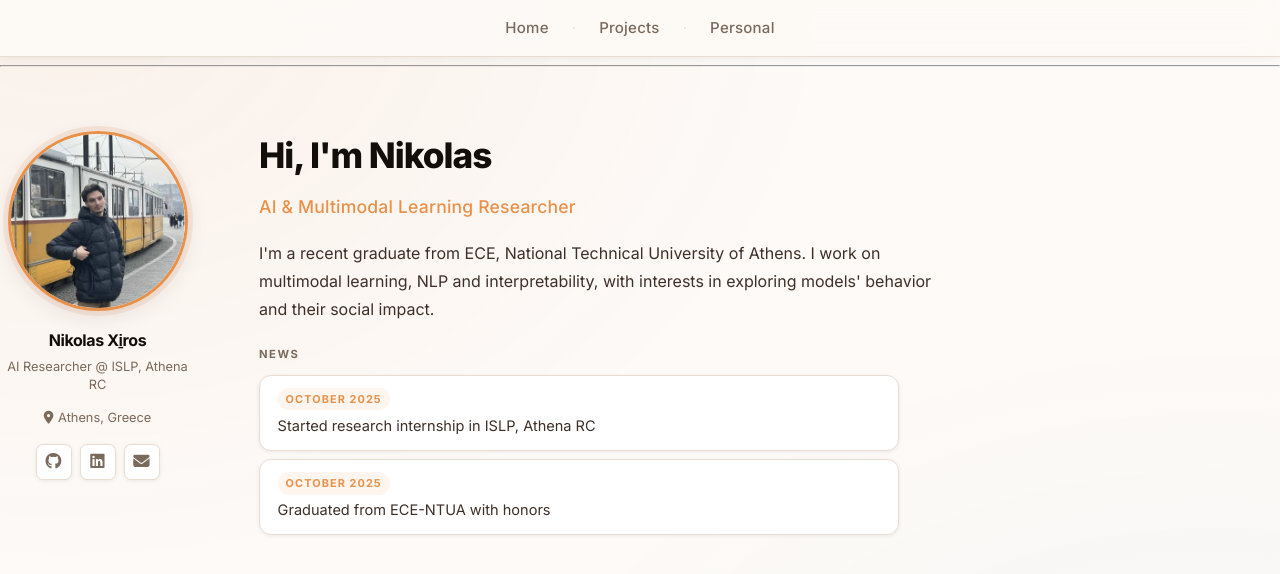
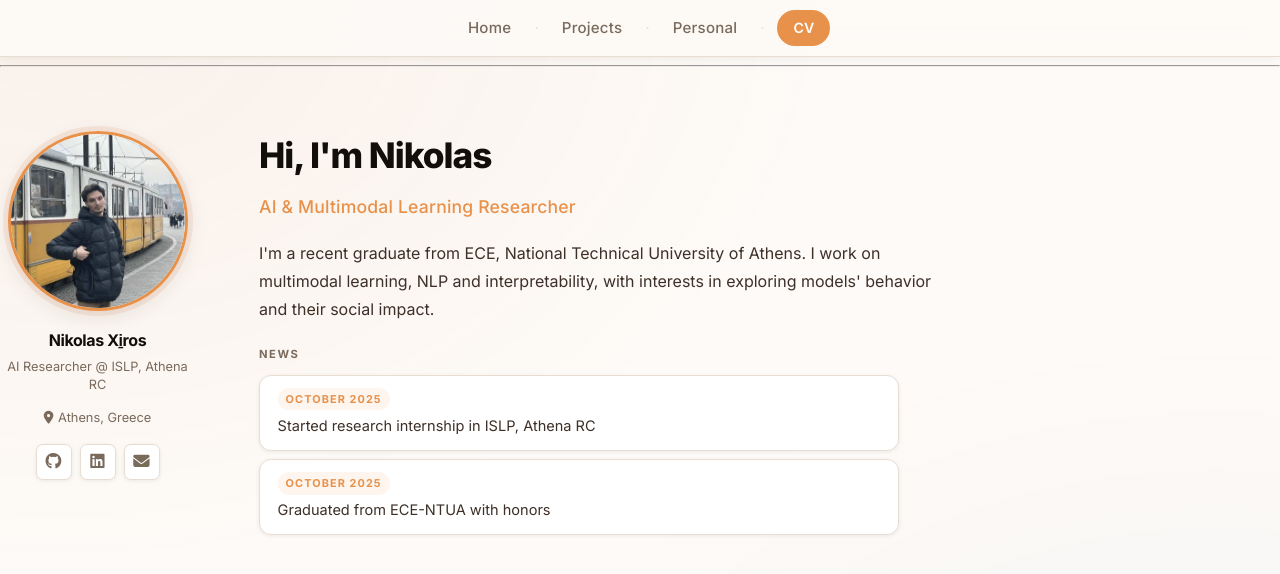
Before and after one commit to nickxir12/nickxir12.github.io, a Jekyll site: the page built from index.md, in a window 1280 px wide. Shown: the top 574 px of the page. Built offline with Jekyll 4.4.1, drawn with Linux system fonts in a browser that asks for light colours; some web fonts are replaced.

Commit message:
Add CV button to nav bar, opens PDF in browser

```diff
--- a/_includes/nav.html
+++ b/_includes/nav.html
@@ -10,7 +10,8 @@
       {% else %}
         <a href="{{ link }}">{{ label }}</a>
       {% endif %}
-      {% unless forloop.last %}<span class="sep">·</span>{% endunless %}
+      <span class="sep">·</span>
     {% endfor %}
+    <a class="nav-cv" href="/assets/CV/CV.pdf" target="_blank" rel="noopener">CV</a>
   </nav>
 </header>
--- a/assets/css/custom.css
+++ b/assets/css/custom.css
@@ -188,6 +188,27 @@ a.skip-to-content {
   font-size: 0.9rem;
   user-select: none;
 }
+
+.nav-cv {
+  margin-left: 0.5rem;
+  padding: 0.35rem 1rem !important;
+  background: var(--accent) !important;
+  color: #fff !important;
+  border-radius: 99px !important;
+  font-weight: 600 !important;
+  font-size: 0.88rem !important;
+  letter-spacing: 0.03em;
+  transition: background 0.2s ease, transform 0.2s ease, box-shadow 0.2s ease !important;
+}
+
+.nav-cv:hover {
+  background: var(--accent-deep) !important;
+  color: #fff !important;
+  transform: translateY(-1px) !important;
+  box-shadow: 0 4px 14px rgba(232,145,74,0.28) !important;
+}
+
+.nav-cv::after { display: none !important; }
 
 /* =============================
    LAYOUT — full-width content
--- a/index.md
+++ b/index.md
@@ -2,7 +2,7 @@
 title: "Home"
 ---
 
-<link rel="stylesheet" href="{{ '/assets/css/custom.css?v=25' | relative_url }}">
+<link rel="stylesheet" href="{{ '/assets/css/custom.css?v=26' | relative_url }}">
 <link rel="preload" href="https://fonts.googleapis.com/css2?family=Inter:wght@400;600;700&display=swap" as="style" onload="this.onload=null;this.rel='stylesheet'">
 <noscript><link href="https://fonts.googleapis.com/css2?family=Inter:wght@400;600;700&display=swap" rel="stylesheet"></noscript>
 <link rel="stylesheet" href="https://cdnjs.cloudflare.com/ajax/libs/font-awesome/6.4.0/css/all.min.css" media="print" onload="this.media='all'">
```
Also changed, not shown: about.md (+1 -1 lines), interests.md (+1 -1 lines), projects.md (+1 -1 lines), 1 other file.
